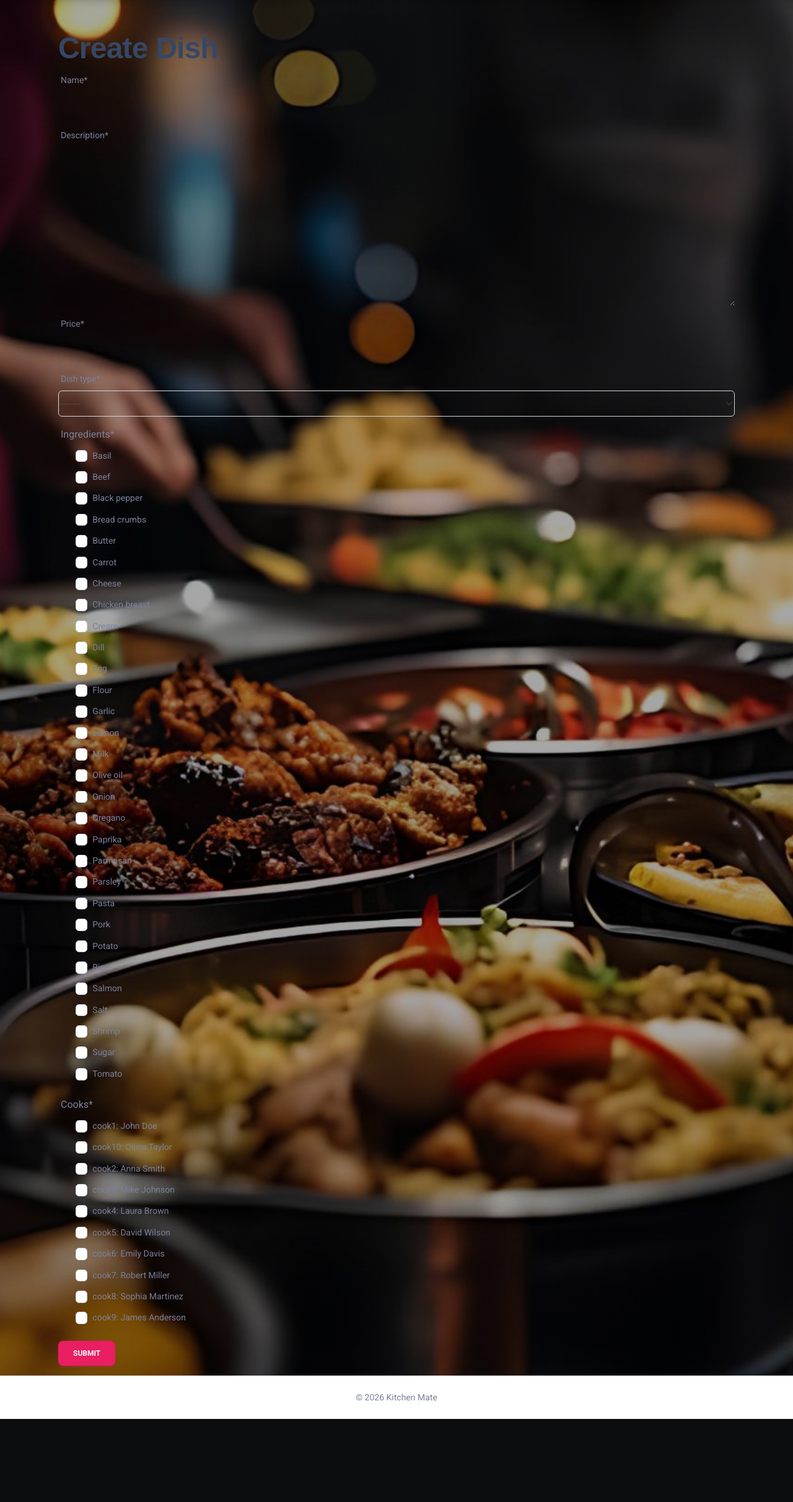
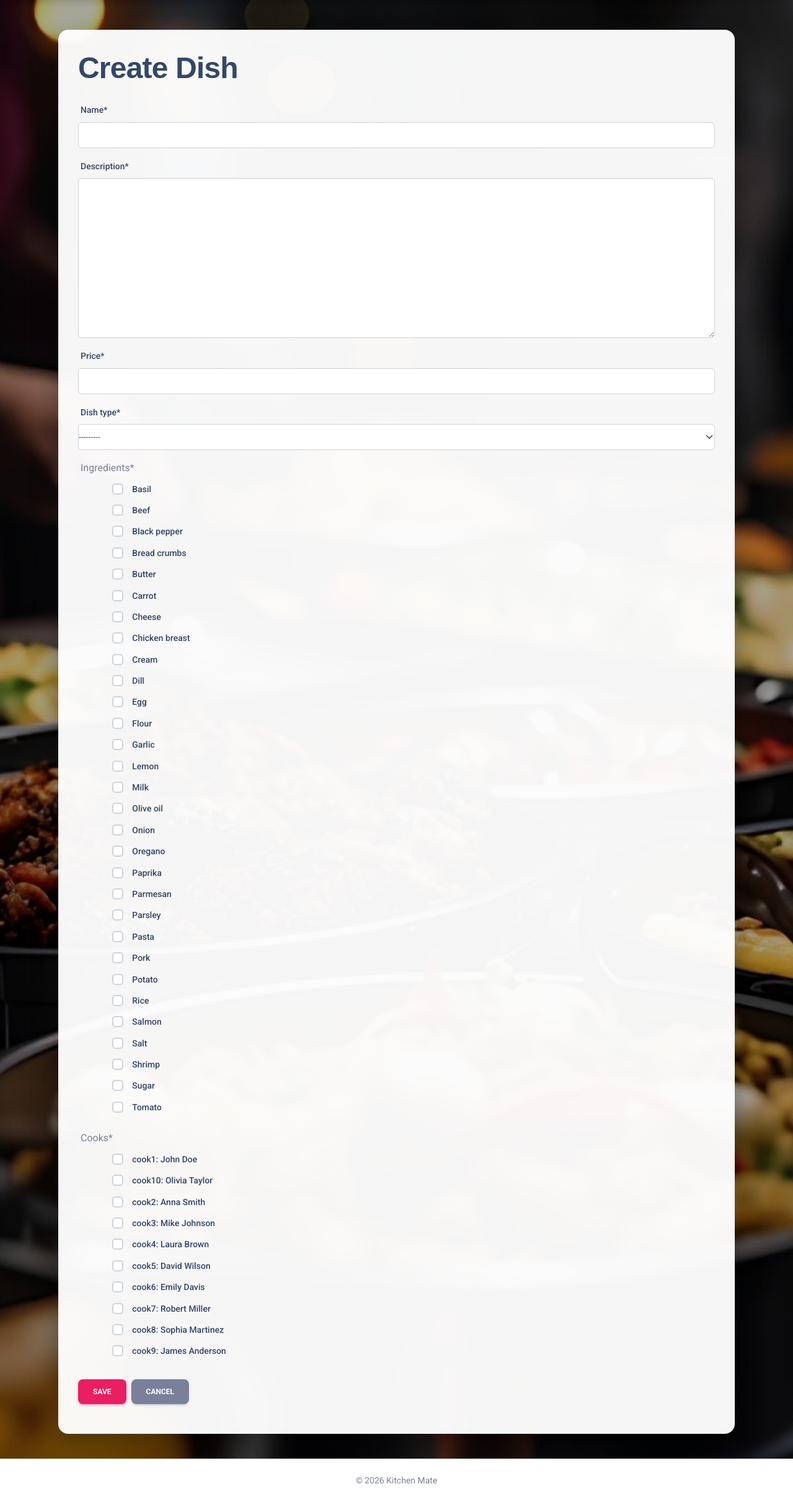
Before and after one commit to StrawHato/kitchen-mate, a Django app: page /kitchen/dishes/create/ in a window 1280 px wide. Shown: the part 54-2477 px from the top of the page at 62% size. Before the commit the page ends 2343 px from the top, so only its background shows below. Run offline with Django 5.2, Linux system fonts and the light colour scheme; a user stored in the database is signed in; data comes from the database, SQL or seed files in the repository; some libraries are stand-ins or nearby versions.

Commit message:
Style dish form and improve ingredient checkbox UX

```diff
--- a/static/css/custom.css
+++ b/static/css/custom.css
@@ -116,3 +116,75 @@ body {
 .pagination-left {
     margin-left: 12px;
 }
+
+.form-card input,
+.form-card textarea,
+.form-card select {
+    background-color: #fff !important;
+    border: 1px solid #ced4da !important;
+    border-radius: 6px;
+    color: #344767 !important;
+}
+
+.form-card input:focus,
+.form-card textarea:focus,
+.form-card select:focus {
+    border-color: #e91e63 !important;
+    box-shadow: 0 0 0 0.2rem rgba(233, 30, 99, 0.15) !important;
+    outline: none;
+}
+
+.form-card label {
+    font-weight: 500;
+    color: #344767;
+}
+
+.form-card .form-text {
+    color: #6c757d;
+}
+
+.form-card input[type="checkbox"] {
+  position: absolute;
+  opacity: 0;
+}
+
+.form-card input[type="checkbox"] + label {
+  position: relative;
+  padding-left: 32px;
+  cursor: pointer;
+  user-select: none;
+  color: #344767;
+}
+
+.form-card input[type="checkbox"] + label::before {
+  content: "";
+  position: absolute;
+  left: 0;
+  top: 2px;
+  width: 18px;
+  height: 18px;
+  border: 2px solid #ced4da;
+  border-radius: 5px;
+  background: #fff;
+  transition: all 0.2s ease;
+}
+
+.form-card input[type="checkbox"]:checked + label::before {
+  background: #e91e63;
+  border-color: #e91e63;
+}
+
+.form-card input[type="checkbox"]:checked + label::after {
+  content: "✓";
+  position: absolute;
+  left: 4px;
+  top: 0;
+  font-size: 14px;
+  color: #fff;
+  font-weight: 700;
+}
+
+.form-card input[type="checkbox"]:checked + label {
+  color: #e91e63;
+  font-weight: 600;
+}
--- a/templates/kitchen/dish_form.html
+++ b/templates/kitchen/dish_form.html
@@ -2,11 +2,36 @@
 {% load crispy_forms_filters %}
 
 {% block content %}
-  <h1>{{ object|yesno:"Update, Create" }} Dish</h1>
-  <form action="" method="post" novalidate>
-    {% csrf_token %}
-    {{ form|crispy }}
 
-    <input class="btn btn-primary" type="submit" value="Submit">
-  </form>
+  <div class="form-card" style="
+  background: rgba(255,255,255,0.96);
+  border-radius: 16px;
+  padding: 32px;
+  margin-top: 40px;
+  margin-bottom: 40px;
+  box-shadow: 0 20px 40px rgba(0,0,0,0.35);
+">
+
+    <h1 class="mb-4">
+      {{ object|yesno:"Update,Create" }} Dish
+    </h1>
+
+    <form method="post" novalidate>
+      {% csrf_token %}
+
+      {{ form|crispy }}
+
+      <div class="d-flex gap-2 mt-4">
+        <button type="submit" class="btn btn-primary">
+          Save
+        </button>
+
+        <a href="{% url 'kitchen:dish-list' %}" class="btn btn-secondary">
+          Cancel
+        </a>
+      </div>
+    </form>
+
+  </div>
+
 {% endblock %}
```
Lines whose indentation alone changed are shown as unchanged.
